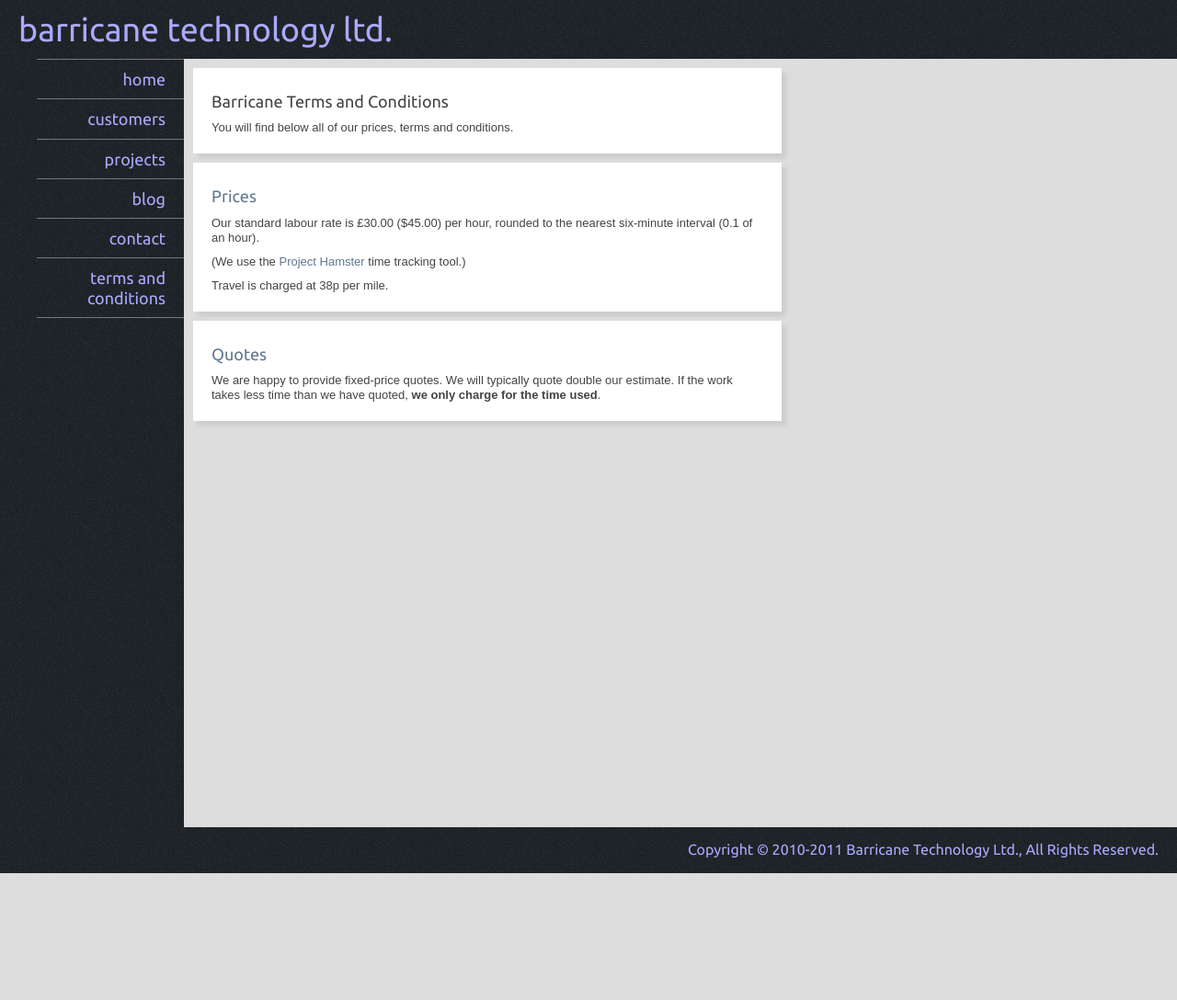
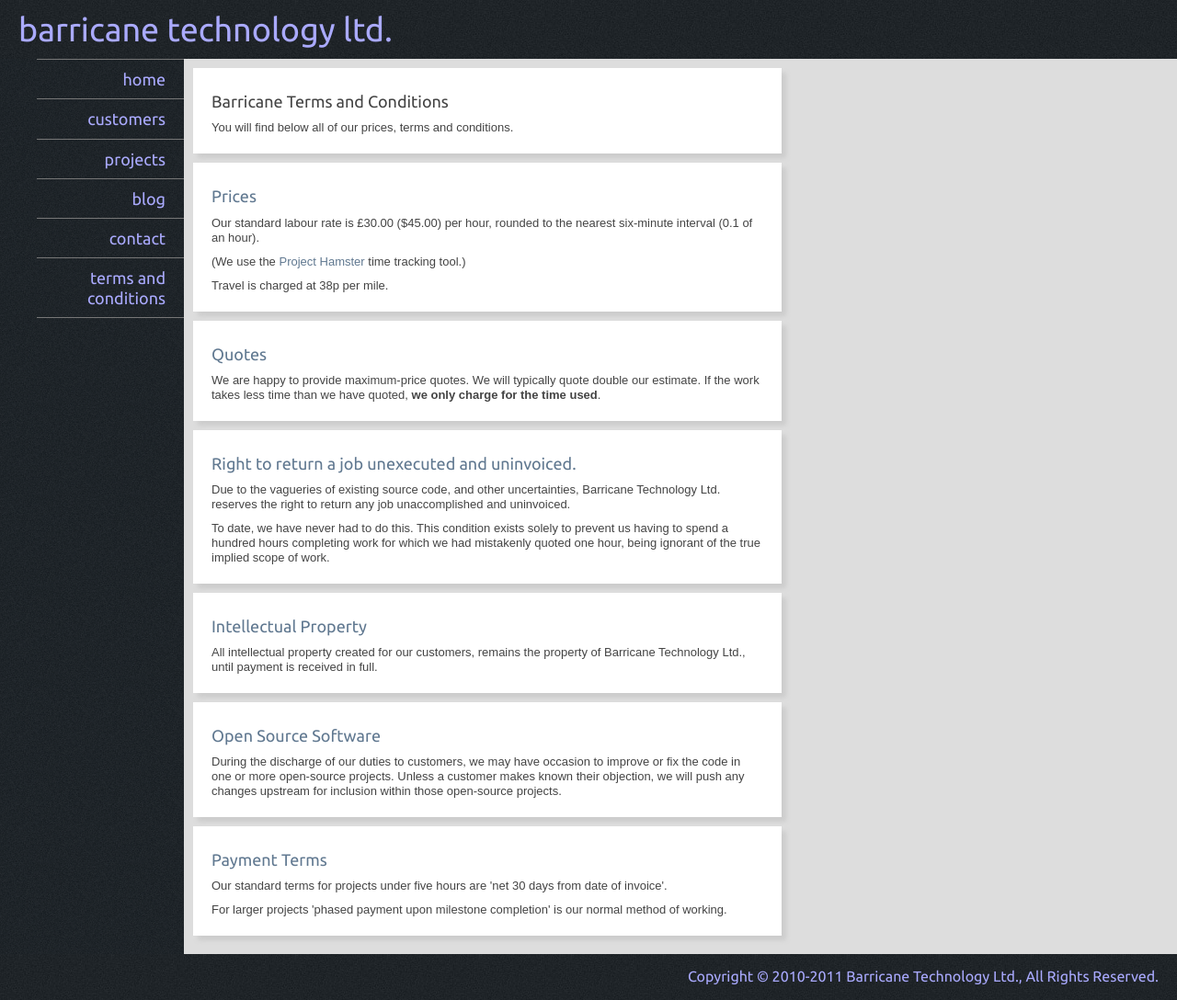
Before and after one commit to chrisdew/chrisdew.github.com, a Jekyll site: the page built from terms-and-conditions.html, in a window 1280 px wide. Shown: the whole page at 92% size. Built offline with Jekyll 4.4.1, drawn with Linux system fonts in a browser that asks for light colours; nearby versions of some CDN libraries; Markdown is read by kramdown in place of the engine named in the settings; before the commit the page ends 950 px from its top, so only the background shows below that.

Commit message:
ts and cs

```diff
--- a/terms-and-conditions.html
+++ b/terms-and-conditions.html
@@ -26,5 +26,41 @@ title: Barricane Terms and Conditions
   <header>
     <h1><a name="quotes">Quotes</a></h1>
   </header>
-  <p>We are happy to provide fixed-price quotes.  We will typically quote double our estimate.  If the work takes less time than we have quoted, <strong>we only charge for the time used</strong>.</p>
+  <p>We are happy to provide maximum-price quotes.  We will typically quote double our estimate.  If the work takes less time than we have quoted, <strong>we only charge for the time used</strong>.</p>
 </article>
+
+<article>
+  <header>
+    <h1><a name="IP">Right to return a job unexecuted and uninvoiced.</a></h1>
+  </header>
+  <p>Due to the vagueries of existing source code, and other uncertainties, Barricane Technology Ltd. reserves the right to return any job unaccomplished and uninvoiced.</p>
+  <p>To date, we have never had to do this.  This condition exists solely to prevent us having to spend a hundred hours completing work for which we had mistakenly quoted one hour, being ignorant of the true implied scope of work.</p>
+  </p>
+</article>
+
+<article>
+  <header>
+    <h1><a name="IP">Intellectual Property</a></h1>
+  </header>
+  <p>All intellectual property created for our customers, remains the property of Barricane Technology Ltd., until payment is received in full.
+  </p>
+</article>
+
+<article>
+  <header>
+    <h1><a name="open-source">Open Source Software</a></h1>
+  </header>
+  <p>During the discharge of our duties to customers, we may have occasion to improve or fix the code in one or more open-source projects.  Unless a customer
+    makes known their objection, we will push any changes upstream for inclusion within those open-source projects.
+  </p>
+</article>
+
+<article>
+  <header>
+    <h1><a name="IP">Payment Terms</a></h1>
+  </header>
+  <p>Our standard terms for projects under five hours are 'net 30 days from date of invoice'.
+  </p>
+  <p>For larger projects 'phased payment upon milestone completion' is our normal method of working.
+  </p>
+</article>
```
